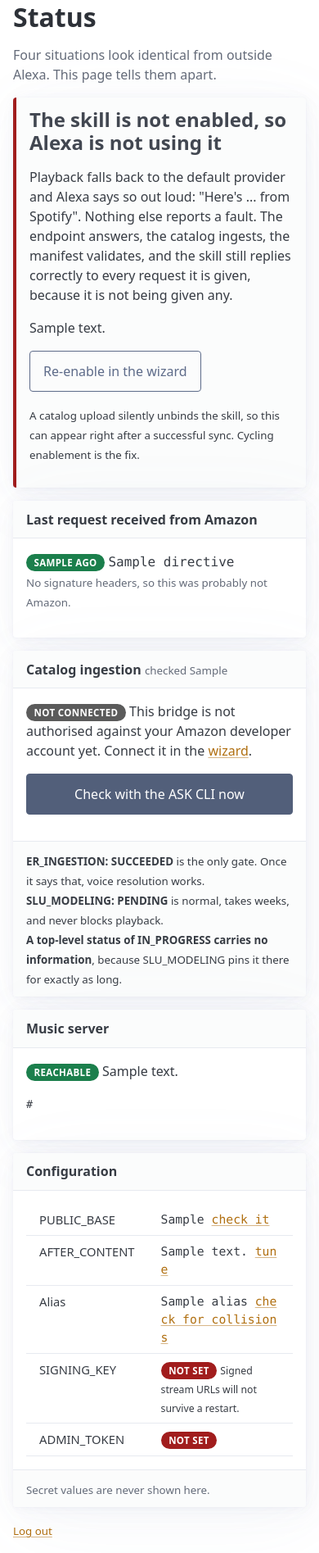
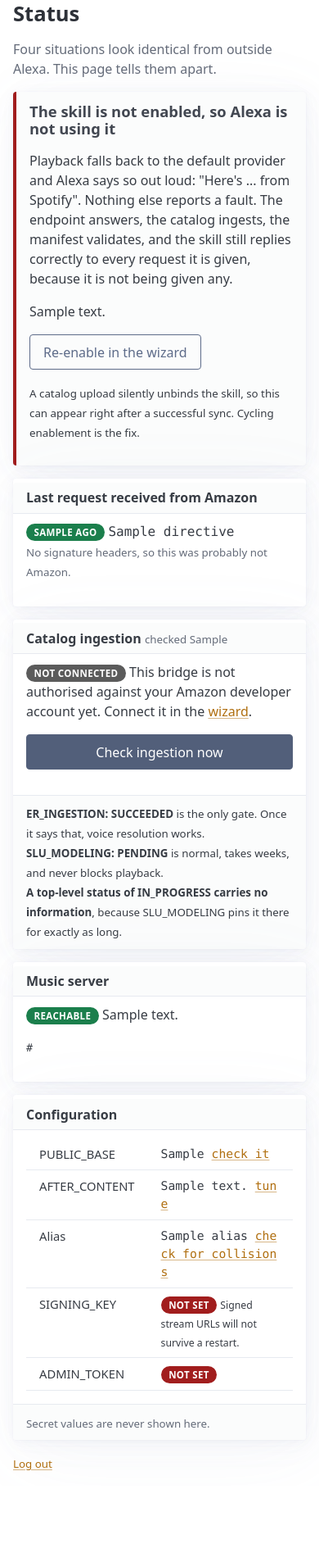
Before and after one commit to 312-dev/ma-alexa-music-skill, a Flask app: template setup_ui/templates/status.html in a window 390 px wide. Shown: the part 77-1972 px from the top of the page at 82% size. After the commit the page ends 1871 px from the top, so only its background shows below. Run offline with Flask 3, Linux system fonts and the light colour scheme; the template is opened without the code that fills it: most values are stand-ins (such as "Sample title", 1, 10 or a date in 2020); parts of the project's set-up code (start-up, migrations or seed data) failed here and were passed over.

Commit message:
style(setup): stop the ui scaling itself up with the viewport
Pico ramps the root font size by breakpoint, from 106.25% at 576px to
131.25% at 1536px. On a desktop monitor that puts the base around 21px
with h1 at 2rem on top, which suits a landing page and is far too big
for a settings screen being scanned for a status pill. Seven stacked
cards did not fit where they easily should have.

Pinned to 100% at every breakpoint, heading scale and the gap above
headings brought back in proportion, card and control padding tightened,
and the container capped so a status table does not sprawl across an
ultrawide.

Deliberately left at 16px rather than going smaller, and the vertical
rhythm left generous: the goal is removing the inflation, not cramming,
because the pills and status rows still have to be findable at a glance.

Also drops two leftover mentions of the ASK CLI on the status page,
which no longer describe what that button does.

```diff
--- a/setup_ui/static/setup.css
+++ b/setup_ui/static/setup.css
@@ -86,3 +86,40 @@ nav ul { flex-wrap: wrap; }
 
 .brand { display: flex; align-items: center; gap: .5rem; }
 .mark { width: 1.8rem; height: 1.8rem; flex: none; color: var(--pico-color); }
+
+/* Density.
+
+   Pico ramps the root font size with the viewport: 106.25% at 576px up to
+   131.25% at 1536px. On a desktop monitor that lands the base around 21px and
+   h1 at 2rem on top of it, which is fine for a marketing page and far too big
+   for a settings screen you are scanning for a status pill.
+
+   Pinned to 100% at every breakpoint, with the heading scale and the gap above
+   headings brought back in proportion. Kept at 16px rather than smaller, and
+   the vertical rhythm left generous, because the point is to remove the
+   inflation rather than to cram: the pills, tables and status rows still need
+   to be picked out at a glance. */
+:root, :host { --pico-font-size: 100%; }
+@media (min-width: 576px)  { :root, :host { --pico-font-size: 100%; } }
+@media (min-width: 768px)  { :root, :host { --pico-font-size: 100%; } }
+@media (min-width: 1024px) { :root, :host { --pico-font-size: 100%; } }
+@media (min-width: 1280px) { :root, :host { --pico-font-size: 100%; } }
+@media (min-width: 1536px) { :root, :host { --pico-font-size: 100%; } }
+
+h1 { --pico-font-size: 1.6rem;  --pico-typography-spacing-top: 1.5rem; }
+h2 { --pico-font-size: 1.3rem;  --pico-typography-spacing-top: 1.75rem; }
+h3 { --pico-font-size: 1.15rem; --pico-typography-spacing-top: 1.5rem; }
+
+/* Cards carry most of the page, and Pico's default padding around them adds up
+   fast when there are seven of them stacked. */
+article { --pico-block-spacing-vertical: .9rem; margin-bottom: 1rem; }
+article > header { --pico-block-spacing-vertical: .6rem; }
+:where(input, select, textarea) { --pico-form-element-spacing-vertical: .55rem; }
+button, [role="button"] { --pico-form-element-spacing-vertical: .55rem; }
+
+/* Long enough to read comfortably, short enough that a status table does not
+   sprawl across an ultrawide. */
+main.container { max-width: 56rem; }
+
+details > summary { margin-bottom: .4rem; }
+.big-code { font-size: .95rem; }
--- a/setup_ui/templates/_status.html
+++ b/setup_ui/templates/_status.html
@@ -55,8 +55,8 @@
   <header><strong>Catalog ingestion</strong>
     <small class="quiet"> checked {{ checked_ago }}</small></header>
   {% if smapi is none %}
-    <p class="quiet">Not checked yet. Reading this means running the ASK CLI once
-      per catalog, which takes a few seconds, so it is not on the ten-second poll.</p>
+    <p class="quiet">Not checked yet. Reading this is one Amazon request per
+      catalog, a few seconds in all, so it is not on the ten-second poll.</p>
   {% elif not smapi.connected %}
     <p><span class="pill idle">not connected</span>
       This bridge is not authorised against your Amazon developer account yet.
@@ -90,7 +90,7 @@
   {% endif %}
   <form hx-post="/setup/status/refresh" hx-target="#live" method="post"
         action="/setup/status/refresh">
-    <button type="submit" class="secondary">Check with the ASK CLI now</button>
+    <button type="submit" class="secondary">Check ingestion now</button>
   </form>
   <footer>
     <small>
```
